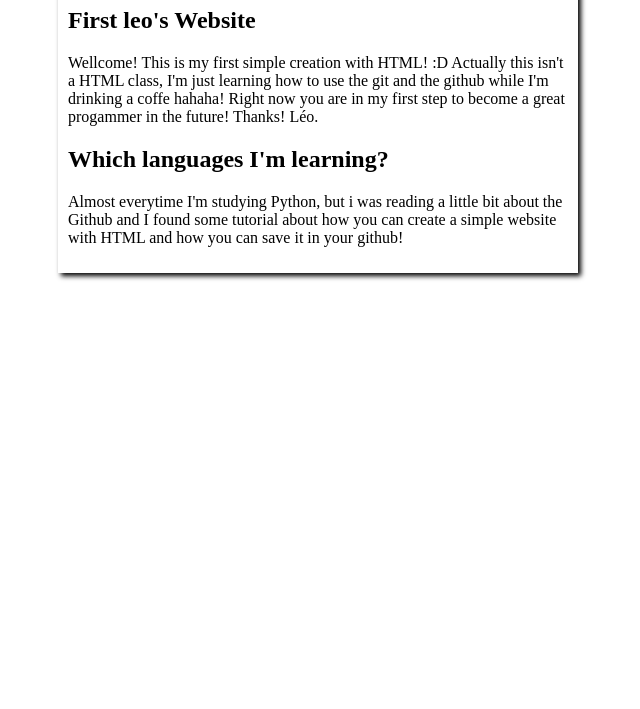
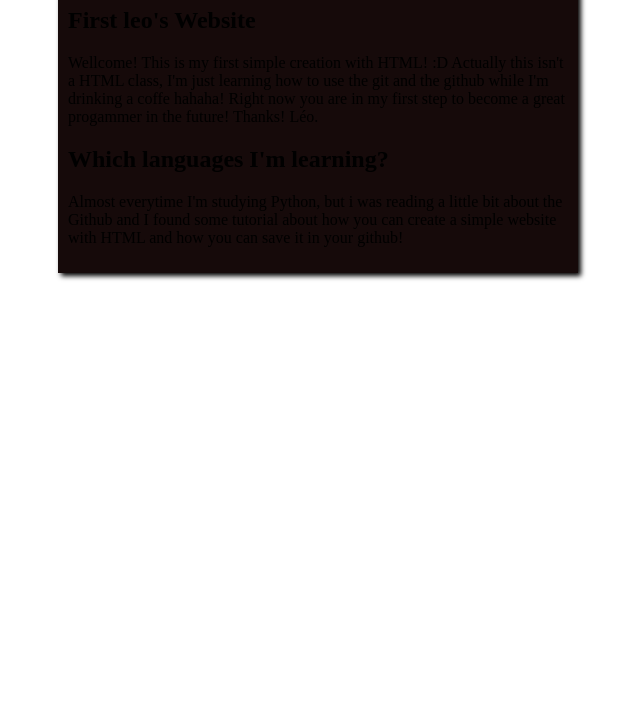
Before and after one commit to leozinho7r/projeto-site, a plain HTML site: page index.html in a window 1280 px wide. Shown: the part 91-800 px from the top of the page, without its empty margins (322-962 px from the left). Drawn offline with Linux system fonts and the light colour scheme.

Commit message:
Update style.css

```diff
--- a/style/style.css
+++ b/style/style.css
@@ -9,7 +9,7 @@
     }
 
     main{
-        background-color: white;
+        background-color: rgb(22, 10, 10);
         width: 500px;
         margin: auto;
         padding: 10px;
```
